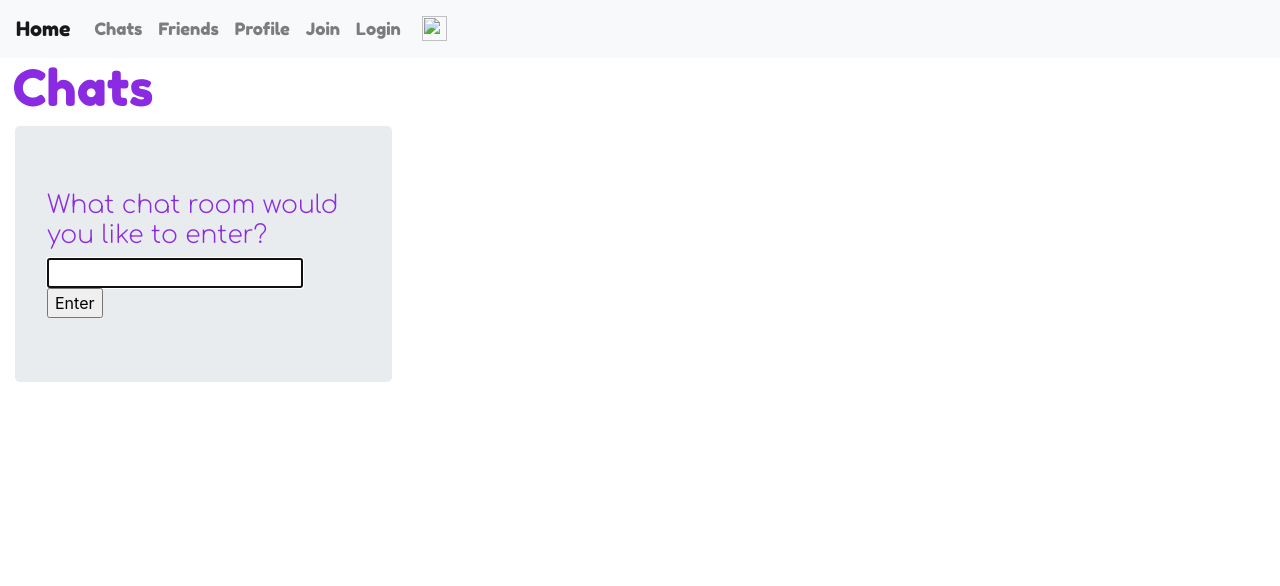
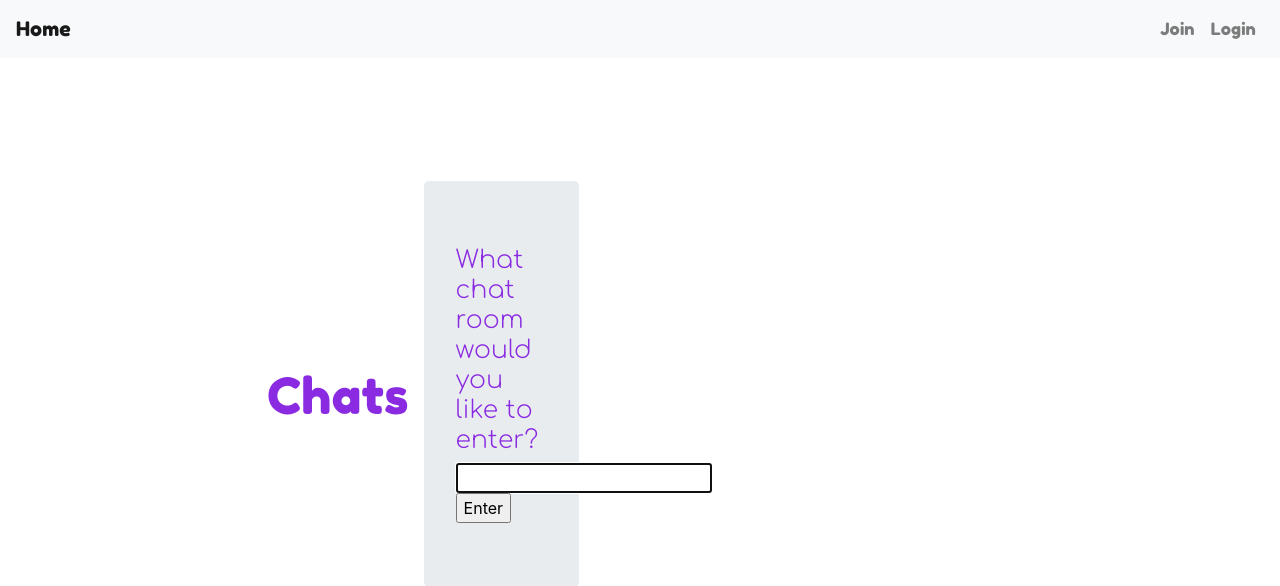
Before and after one commit to sroes/senior_project, a Django app: page /chat/ in a window 1280 px wide. Shown: the top 586 px of the page. Run offline with Django 3.2, Linux system fonts and the light colour scheme; some libraries are stand-ins or nearby versions.

Commit message:
moved the logout/join button to the right of the screen

```diff
--- a/templates/core/navbar.html
+++ b/templates/core/navbar.html
@@ -1,9 +1,4 @@
 
-<nav class="navbar navbar-expand-lg navbar-light bg-light">
-  <a class="navbar-brand" href="/">Home</a>
-  <button class="navbar-toggler" type="button" data-toggle="collapse" data-target="#navbarSupportedContent" aria-controls="navbarSupportedContent" aria-expanded="false" aria-label="Toggle navigation">
-    <span class="navbar-toggler-icon"></span>
-  </button>
   <link href='https://fonts.googleapis.com/css?family=Fredoka One' rel='stylesheet'>
   <link href="https://fonts.googleapis.com/css2?family=Architects+Daughter&family=Comfortaa:wght@300&display=swap" rel="stylesheet">
   <style>
@@ -13,35 +8,49 @@
 }
   </style>
 
+{% load static %}
+<link href="//maxcdn.bootstrapcdn.com/bootstrap/4.1.1/css/bootstrap.min.css" rel="stylesheet" id="bootstrap-css">
+<script src="//maxcdn.bootstrapcdn.com/bootstrap/4.1.1/js/bootstrap.min.js"></script>
+<script src="//cdnjs.cloudflare.com/ajax/libs/jquery/3.2.1/jquery.min.js"></script>
+<link href='https://fonts.googleapis.com/css?family=Fredoka One' rel='stylesheet'>
+<link href="https://fonts.googleapis.com/css2?family=Architects+Daughter&family=Comfortaa:wght@300&display=swap" rel="stylesheet">
+<link rel="stylesheet" href="{% static 'style1.css' %}" />
+
+ <link rel="stylesheet" href="https://stackpath.bootstrapcdn.com/bootstrap/4.4.1/css/bootstrap.min.css" integrity="sha384-Vkoo8x4CGsO3+Hhxv8T/Q5PaXtkKtu6ug5TOeNV6gBiFeWPGFN9MuhOf23Q9Ifjh" crossorigin="anonymous">
+  <script src="https://code.jquery.com/jquery-3.4.1.slim.min.js" integrity="sha384-J6qa4849blE2+poT4WnyKhv5vZF5SrPo0iEjwBvKU7imGFAV0wwj1yYfoRSJoZ+n" crossorigin="anonymous"></script>
+  <script src="https://cdn.jsdelivr.net/npm/popper.js@1.16.0/dist/umd/popper.min.js" integrity="sha384-Q6E9RHvbIyZFJoft+2mJbHaEWldlvI9IOYy5n3zV9zzTtmI3UksdQRVvoxMfooAo" crossorigin="anonymous"></script>
+  <script src="https://stackpath.bootstrapcdn.com/bootstrap/4.4.1/js/bootstrap.min.js" integrity="sha384-wfSDF2E50Y2D1uUdj0O3uMBJnjuUD4Ih7YwaYd1iqfktj0Uod8GCExl3Og8ifwB6" crossorigin="anonymous"></script>
+
+
+<nav class="navbar navbar-expand-lg navbar-light bg-light fixed-top">
+  <a class="navbar-brand" href="/">Home</a>
+  <button class="navbar-toggler" type="button" data-toggle="collapse" data-target="#navbarSupportedContent" aria-controls="navbarSupportedContent" aria-expanded="false" aria-label="Toggle navigation">
+    <span class="navbar-toggler-icon"></span>
+  </button>
+
+
   <div class="collapse navbar-collapse" id="navbarSupportedContent">
-    <ul class="navbar-nav mr-auto">
-      <li class="nav-item">
-        <a class="nav-link" href="/chat/">Chats</a>
-      </li>
-      <li class="nav-item">
-        <a class="nav-link" href="/friends/{{ user.username}}/">Friends</a>
-      </li>
-      <li class="nav-item">
-        <a class="nav-link" href="/profile/{{ user.username}}/">Profile</a>
-      </li>
+    <div class="navbar-nav w-100 order-1 order-md-0">
 
       {% if user.is_authenticated %}
-        <li>
-            <a class="nav-link" href="{% url 'user_logout' %}">Logout</a>
-        </li>
+        <a class="nav-item nav-link" href="/chat/">Chats</a>
+        <a class="nav-item nav-link" href="/friends/{{ user.username}}/">Friends</a>
+        <a class="nav-item nav-link" href="/profile/{{ user.username}}/">Profile</a>
+        <div class="ml-auto navbar-nav">
+            <a class="nav-item nav-link" href="{% url 'user_logout' %}">Logout</a>
+
         {% else %}
-        <li class="nav-item">
-          <a class="nav-link" href="/join/">Join</a>
-        </li>
-        <li class>
-            <a class="nav-link" href="/login/">Login</a>
-        </li>
+        <ul class="navbar-nav ml-auto">
+            <a class="nav-item nav-link" href="/join/">Join</a>
+            <a class="nav-item nav-link" href="/login/">Login</a>
+          </ul>
+
         {% endif %}
 
-        {% if user %}
+        {% if user.is_authenticated %}
         <div class="dropdown">
           <button class="btn" type="button" data-toggle="dropdown" aria-haspopup="true" aria-expanded="true">
-      <img src="{{ profile.picture.url }}", class="avatar" width="25" height="25">
+            <img src="{{ user.userprofile.picture.url }}", class="avatar" width="25" height="25">
           </button>
 
           <div class="dropdown-menu dropdown-menu-right">
@@ -57,12 +66,12 @@
             <div class="dropdown-divider"></div>
 
             <div class="dropdown-footer">
-        <a class="nav-item nav-link text-info" href="/api/v1/" target="_blank">REST API</a>
+              <a class="nav-link" href="{% url 'user_logout' %}">Logout</a>
+            </div>
           </div>
           </div>
 
 
   {% endif %}
-    </ul>
   </div>
 </nav>
```
Lines whose indentation alone changed are shown as unchanged.
